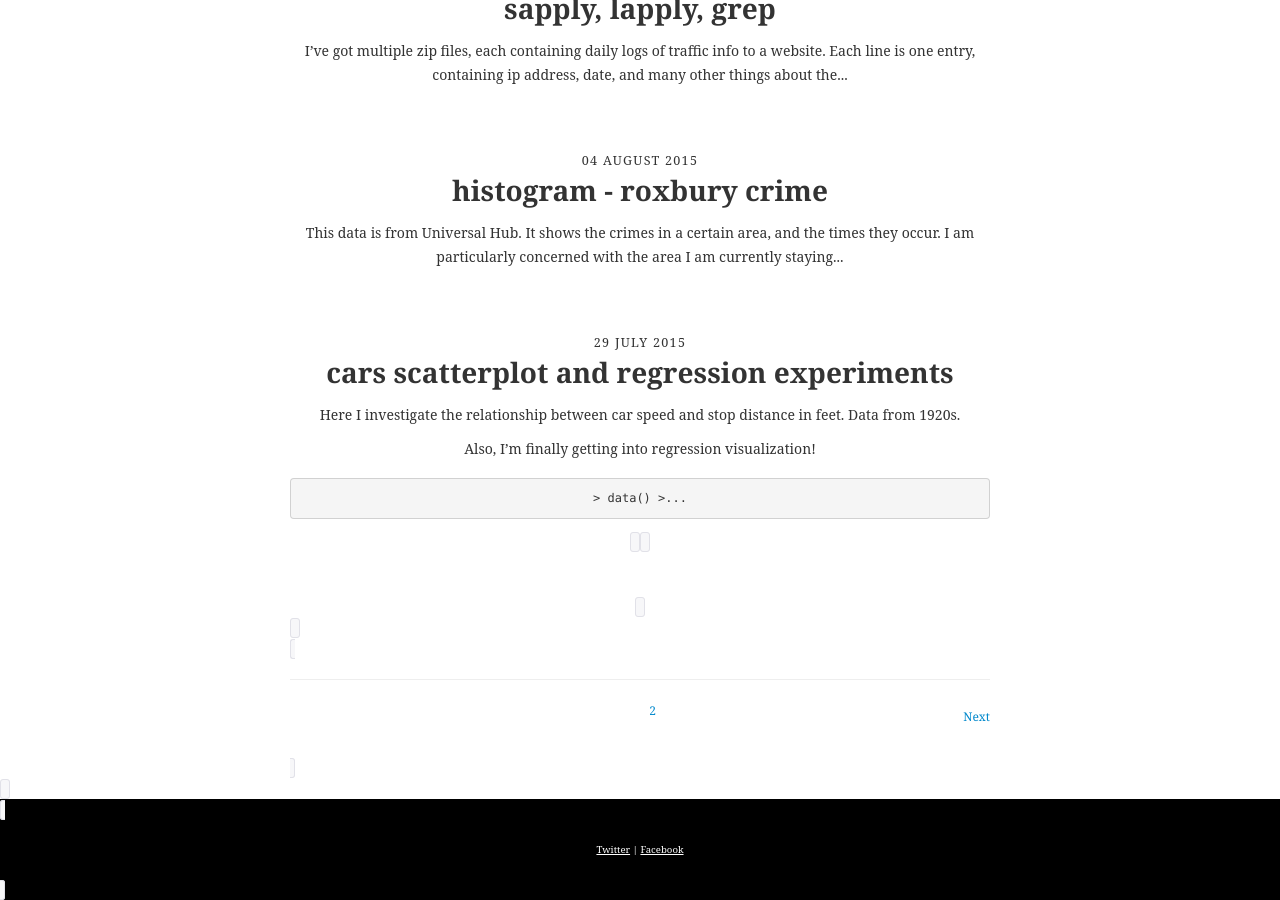
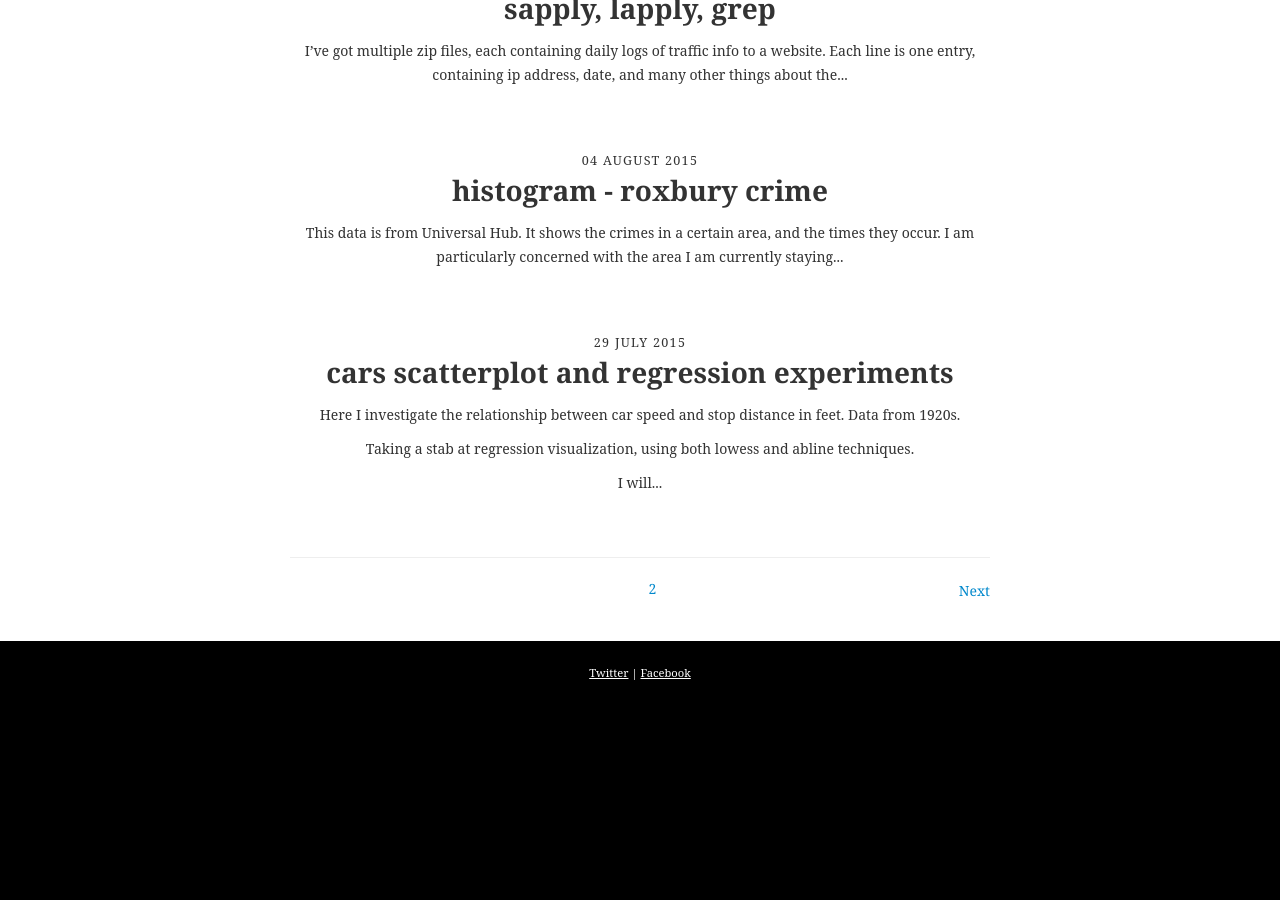
Before and after one commit to eastandwestwind/notes, a Jekyll site: the page built from index.html, in a window 1280 px wide and 900 px high, scrolled down 1760 px. Built offline with Jekyll 4.4.1, drawn with Linux system fonts in a browser that asks for light colours; some web fonts are replaced; the list of posts is cut into pages by our own code; after the commit the page ends 2465 px from its top, so only the background shows below that.

Commit message:
editing cars

```diff
--- a/_posts/2015-07-29-cars.md
+++ b/_posts/2015-07-29-cars.md
@@ -5,7 +5,9 @@
 
 Here I investigate the relationship between car speed and stop distance in feet. Data from 1920s.
 
-Also, I'm finally getting into regression visualization!
+Taking a stab at regression visualization, using both lowess and abline techniques.
+
+I will be looking further at the more technical statistical applications of r in future blogs.
 
 	> data()
 	> head(cars)
```
Also changed, not shown: other parts of _posts/2015-07-29-cars.md (+0 -3 lines), _posts/2015-07-22-rimportboxplot.md (+1 -1 lines), 1 other file.
